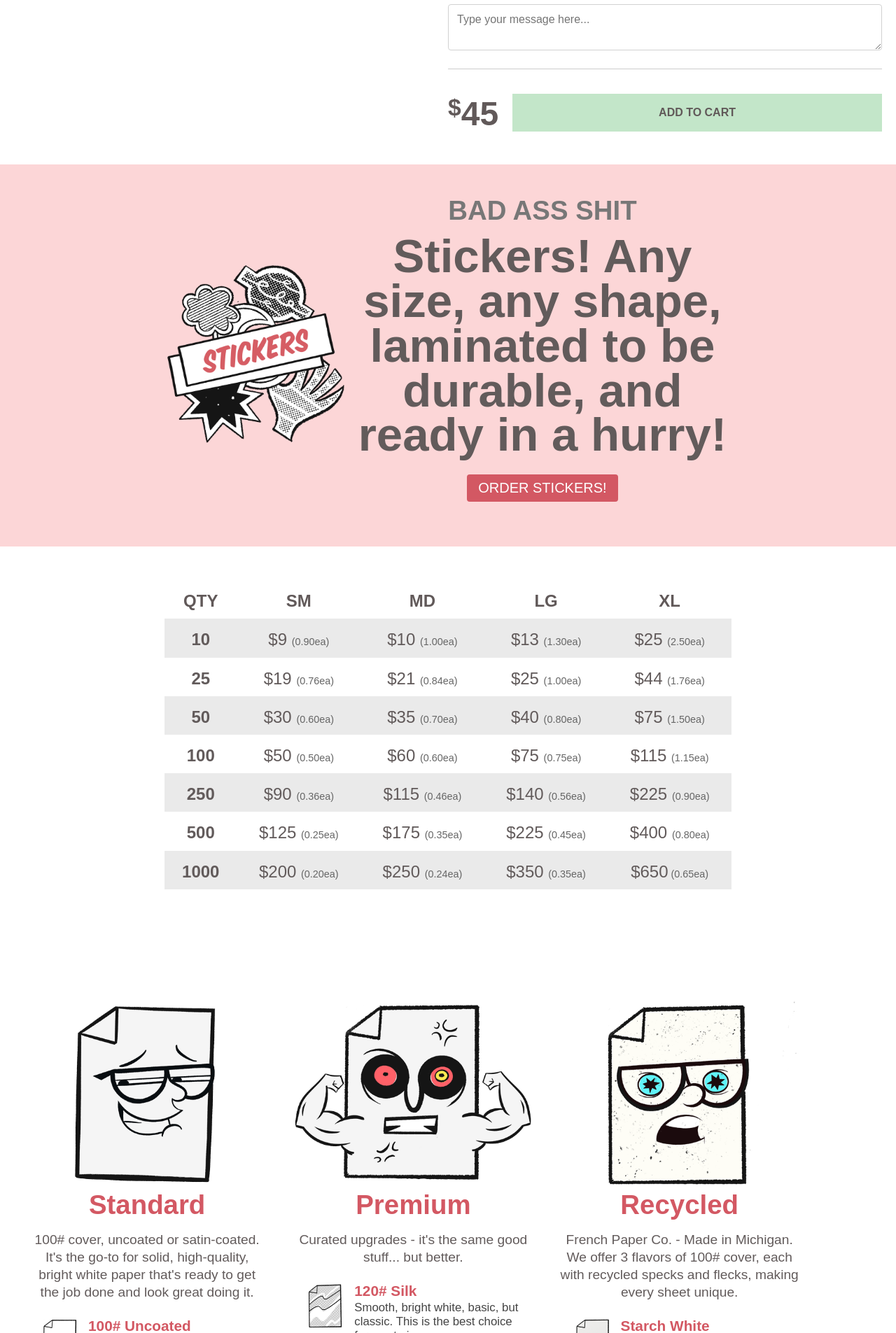
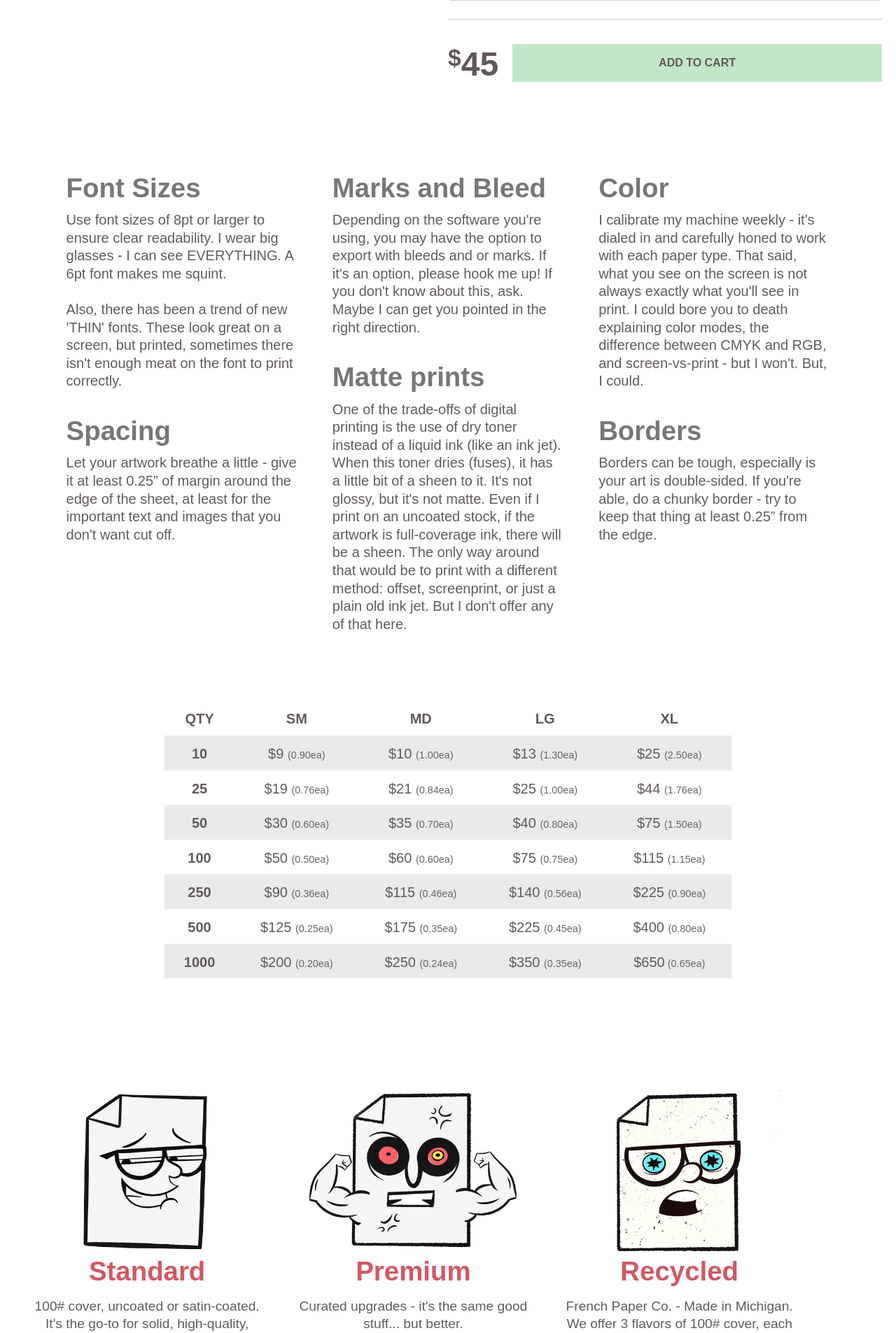
Before and after one commit to brownleepress/brownlee-site, a PHP site: page /print-product.php in a window 1280 px wide. Shown: the part 1776-3681 px from the top of the page at 70% size. Run offline with PHP 8.4, Linux system fonts and the light colour scheme.

Commit message:
Spacing some misc stuff

```diff
--- a/__004-footer.php
+++ b/__004-footer.php
@@ -5,12 +5,13 @@
         <div class="column one-half md-twelve sm-twelve" style="margin-bottom: -100px;">
           <img src="img/billOnPrinter.png" alt="Bill on Printer" style="max-width: 100%; position: relative; top: -190px; left: 0; z-index: 3;" />
         </div>
-        <div class="column one-half md-twelve sm-twelve" style="align-items: center; margin-top: -70px; margin-bottom: 30px;">
+        <div class="column one-half md-twelve" style="align-items: center; margin-top: -70px; margin-bottom: 30px;">
           <h1 style="font-weight: 800; margin-bottom: 1rem;">Making<br>printing<br>...better</h1>
-          <p style="margin-bottom: 1rem; font-weight: 600;">Sign up for updates, deals, and new drops.</p>
-            <div style="display: inline-flex; align-items: flex-start; gap: 10px;">
-              <input type="email" placeholder="your@email.com" style="padding: 1.4rem 2rem; margin-bottom: 0; margin-top: 9px; font-size: 75%;" />
-              <button class="button btn-green" style="font-size: 70%; padding-left: 1rem; padding-right: 1rem;">Sign Up</button>
+          <p style="margin-bottom: 1rem; font-weight: 600;">Sign up for updates, deals, and new drops. I promise not tp blow up your inbox too often!</p>
+
+            <div style="display: inline-flex; align-items: flex-start; gap: 0px;">
+              <input type="email" placeholder="your@email.com" style="padding: 0.38rem 1.25rem; margin-bottom 2rem: 0; margin-top: 0px; font-size: 75%; border-top-right-radius: 0!important; border-bottom-right-radius: 0!important;" />
+              <button class="button btn-green" style="font-size: 70%; padding-left: 1rem; padding-right: 1rem; border-top-left-radius: 0!important; border-bottom-left-radius: 0!important;">Sign Up</button>
             </div>
         </div>
       </div>
--- a/css/bp-style.css
+++ b/css/bp-style.css
@@ -4,7 +4,7 @@
 
 /* Base Styles */
 * { font-family: "Poppins", sans-serif; -webkit-appearance: none; -moz-appearance: none; appearance: none; }
-body { font-size: 1.5em; line-height: 1.3; font-weight: 300; color: #625b5b; }
+body { font-size: 1.25em; line-height: 1.28; font-weight: 300; color: #625b5b; }
 
 /*██████████████████████████████████████*/
 /*█::::::: NAVIGATION :::::::::::::::::█*/
@@ -340,12 +340,21 @@ label.select:after { color: #333333; margin-left: -27.5px; content: "\f0d7"; fon
 /*█::::::: THE GRID :::::::::::::::::::█*/
 /*██████████████████████████████████████*/
 
-.container { position: relative; width: 100%; max-width: 1600px; margin: 0 auto; padding: 0 20px; box-sizing: border-box; }
+.container { position: relative; width: 100%; max-width: 2000px; margin: 0 auto; padding: 0 20px; box-sizing: border-box; }
 .wide { max-width: 850px; }
 .wider { max-width: 1200px; }
 .widest { max-width: 1440px; }
-.widerest { max-width: 100%; }
+.widerest { max-width: 2000px; }
 .column, .columns { width: 100%; float: left; box-sizing: border-box; }
+
+.row.withGap {margin-left: -25px; margin-right: -25px; display: flex; flex-wrap: wrap;}
+.column.theGap, .columns.theGap {padding-left: 25px; padding-right: 25px; box-sizing: border-box;}
+.row.withGap {margin-left: -20px; margin-right: -25px; display: flex; flex-wrap: wrap;}
+.column.theGap, .columns.theGap {padding-left: 25px; padding-right: 25px; box-sizing: border-box;}
+.column.theGap-vertical, .columns.theGap-vertical {padding-bottom: 25px;}
+.column.theGap-all, .columns.theGap-all {padding: 25px; box-sizing: border-box;}
+
+
 
 
 /* Default Columns at 1200px+ */
--- a/print-product.php
+++ b/print-product.php
@@ -277,6 +277,7 @@ button:focus {
 
 
 
+
 <!--inside head -->
 </head><body>
 <?php include '__003-header.php'; ?>
@@ -489,15 +490,38 @@ function selectCustomQty() {
 
 
 
-<section class="section pink">
-    <div class="container wide">
-      <div class="row" style="text-align: center; display: flex; flex-wrap: wrap; margin: 0; padding: 0; align-items: center;">
-        <div class="home1-3"><a href=""><img src="img/ST.png" width="100%"></a></div>
-        <div class="home2-3">
-          <h5 style="margin-bottom: 15px; color: #777;">BAD ASS SHIT</h5>
-          <h2 style="margin-bottom: 25px;">Stickers! Any size, any shape, laminated to be durable, and ready in a hurry!</h2>
-          <button class="button btn-primary">ORDER STICKERS!</button>
+<section class="section">
+    <div class="container widerest">
+      <div class="row" style="display: flex; flex-wrap: wrap; justify-content: center; margin: 0; padding: 0;">
+
+        <div class="column four md-six sm-twelve theGap">
+          <h5 style="margin: 40px 0 15px 0; color: #777;">Font Sizes</h5>
+          Use font sizes of 8pt or larger to ensure clear readability. I wear big glasses - I can see EVERYTHING. A 6pt font makes me squint.
+          <br><br>
+          Also, there has been a trend of new 'THIN' fonts. These look great on a screen, but printed, sometimes there isn't enough meat on the font to print correctly.
+
+          <h5 style="margin: 40px 0 15px 0; color: #777;">Spacing</h5>
+          Let your artwork breathe a little - give it at least 0.25” of margin around the edge of the sheet, at least for the important text and images that you don't want cut off.
        </div>
+
+        <div class="column four md-six sm-twelve theGap">
+          <h5 style="margin: 40px 0 15px 0; color: #777;">Marks and Bleed</h5>
+          Depending on the software you're using, you may have the option to export with bleeds and or marks. If it's an option, please hook me up! If you don't know about this, ask. Maybe I can get you pointed in the right direction.
+
+          <h5 style="margin: 40px 0 15px 0; color: #777;">Matte prints</h5>
+          One of the trade-offs of digital printing is the use of dry toner instead of a liquid ink (like an ink jet). When this toner dries (fuses), it has a little bit of a sheen to it. It's not glossy, but it's not matte. Even if I print on an uncoated stock, if the artwork is full-coverage ink, there will be a sheen. The only way around that would be to print with a different method: offset, screenprint, or just a plain old ink jet. But I don't offer any of that here.
+       </div>
+
+        <div class="column four md-twelve theGap">
+          <h5 style="margin: 40px 0 15px 0; color: #777;">Color</h5>
+          I calibrate my machine weekly - it's dialed in and carefully honed to work with each paper type. That said, what you see on the screen is not always exactly what you'll see in print. I could bore you to death explaining color modes, the difference between CMYK and RGB, and screen-vs-print - but I won't. But, I could.
+
+          <h5 style="margin: 40px 0 15px 0; color: #777;">Borders</h5>
+          Borders can be tough, especially is your art is double-sided. If you're able, do a chunky border - try to keep that thing at least 0.25” from the edge.
+       </div>
+
+
+
       </div>
     </div>
   </section>
@@ -583,8 +607,8 @@ function selectCustomQty() {
     <div class="container widest">
       <div class="row" style="text-align: center; display: flex; flex-wrap: wrap; margin: 0; padding: 0; align-items: top;">
 
-        <div class="column one-third stack" style="padding: 0 20px; margin: 20px 0; font-size: 1.2rem;">
-          <a href=""><img src="img/_STAN.png" width="100%"></a>
+        <div class="column one-third md-six sm-twelve theGap" style="padding: 0 20px; margin: 20px 0; font-size: 1.2rem;">
+          <a href=""><img src="img/_STAN.png" width="100%" style="max-width:300px;"></a>
           <h5 style="color: #D35863;">Standard</h5>
           <p style="margin: 20px 0 25px 0;">
             100# cover, uncoated or satin-coated. It's the go-to for solid, high-quality, bright white paper that's ready to get the job done and look great doing it.
@@ -607,8 +631,8 @@ function selectCustomQty() {
 
         </div>
 
-        <div class="column one-third stack" style="padding: 0 20px; margin: 20px 0; font-size: 1.2rem;">
-          <a href=""><img src="img/_UPGRD.png" width="100%"></a>
+        <div class="column one-third md-six sm-twelve theGap" style="padding: 0 20px; margin: 20px 0; font-size: 1.2rem;">
+          <a href=""><img src="img/_UPGRD.png" width="100%" style="max-width:300px;"></a>
           <h5 style="color: #D35863;">Premium</h5>
           <p style="margin: 20px 0 25px 0;">
             Curated upgrades - it's the same good stuff... but better.
@@ -647,8 +671,8 @@ function selectCustomQty() {
 
         </div>
 
-        <div class="column one-third stack" style="padding: 0 20px; margin: 20px 0; font-size: 1.2rem;">
-          <a href=""><img src="img/_FREN.png" width="100%"></a>
+        <div class="column one-third md-twelve theGap" style="padding: 0 20px; margin: 20px 0; font-size: 1.2rem;">
+          <a href=""><img src="img/_FREN.png" width="100%" style="max-width:300px;"></a>
           <h5 style="color: #D35863;">Recycled</h5>
           <p style="margin: 20px 0 25px 0;">
             French Paper Co. - Made in Michigan. We offer 3 flavors of 100# cover, each with recycled specks and flecks, making every sheet unique.
@@ -728,7 +752,7 @@ function selectCustomQty() {
     <div class="container wide">
         <div class="row" style="text-align: center; display: flex; flex-wrap: wrap; margin: 0; padding: 0; align-items: center;">
             <div class="home1">
-                <h4 style="margin-bottom: 25px;">FAQ</h4>
+               <h4 style="margin-bottom: 25px;">FAQ</h4>
             </div>
         </div>
 
```
